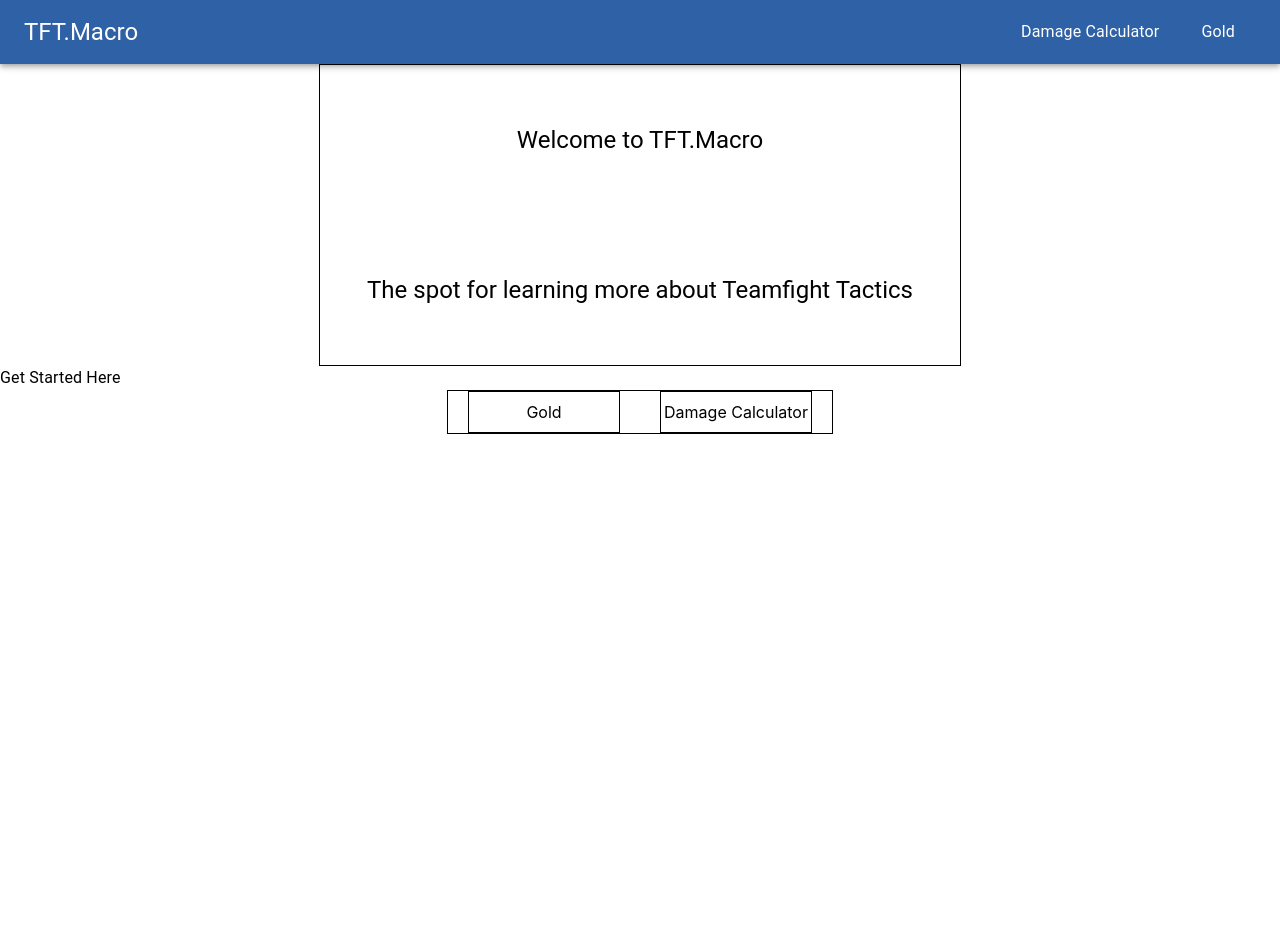
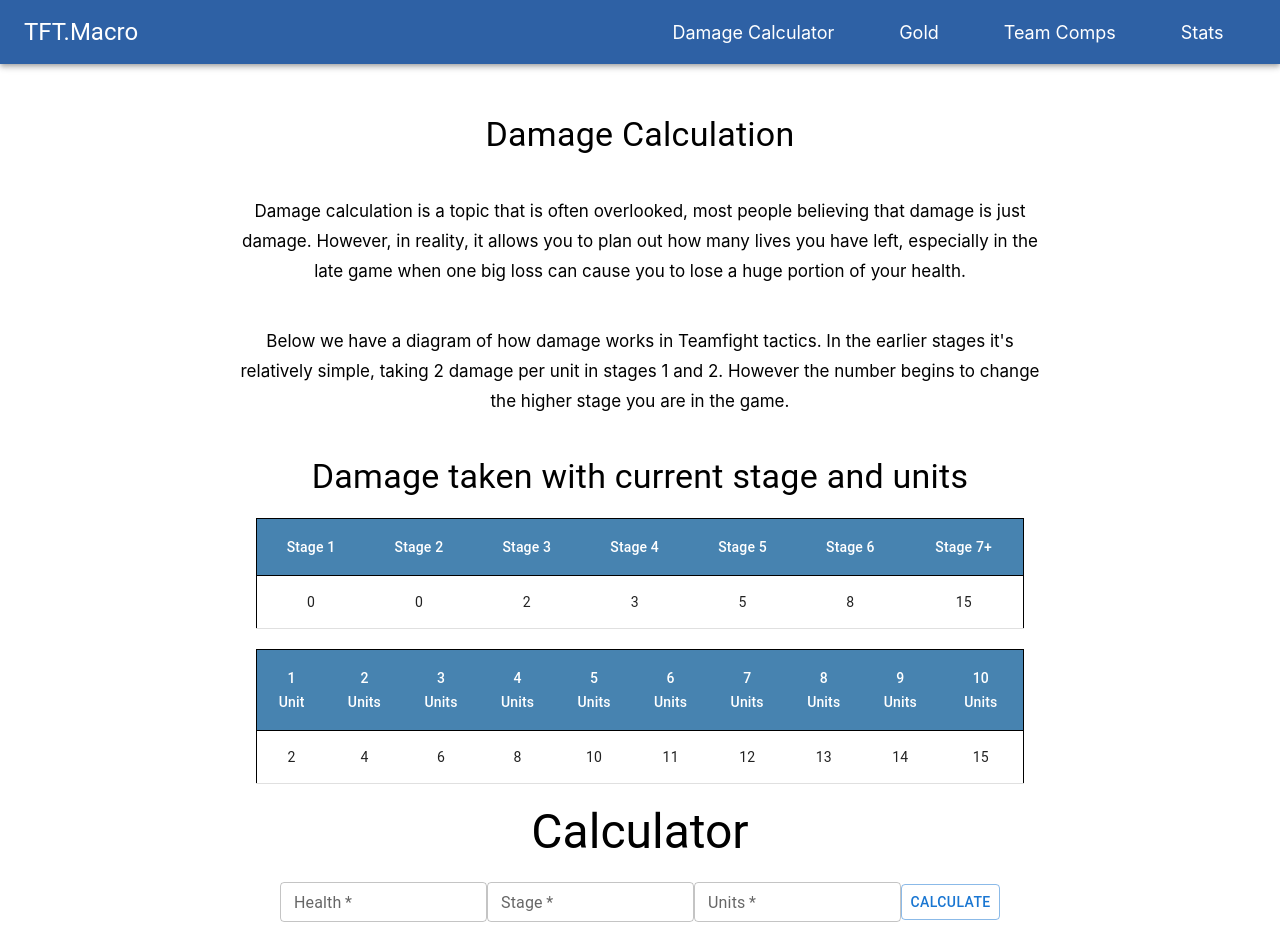
Before and after one commit to AldrichhhXO/tftmacro, a React (Create React App) app: page /dmg in a window 1280 px wide. Before the commit the page ends 800 px from the top, so only its background shows below. Built offline with nearby package versions, Linux system fonts and the light colour scheme.

Commit message:
Fix on types issue on production

```diff
--- a/package.json
+++ b/package.json
@@ -14,6 +14,7 @@
     "@types/node": "^12.20.36",
     "@types/react": "^17.0.33",
     "@types/react-dom": "^17.0.10",
+    "@types/react-router-dom": "^5.3.2",
     "react": "^17.0.2",
     "react-dom": "^17.0.2",
     "react-router-dom": "^5.3.0",
@@ -44,8 +45,5 @@
       "last 1 firefox version",
       "last 1 safari version"
     ]
-  },
-  "devDependencies": {
-    "@types/react-router-dom": "^5.3.2"
   }
 }
--- a/src/App.css
+++ b/src/App.css
@@ -36,3 +36,10 @@
     transform: rotate(360deg);
   }
 }
+
+
+input::-webkit-outer-spin-button,
+input::-webkit-inner-spin-button {
+  -webkit-appearance: none;
+  margin: 0;
+}
--- /dev/null
+++ b/src/Components/Composition/Composition.tsx
@@ -0,0 +1,24 @@
+import React from 'react'
+import { Card, Typography} from '@mui/material'
+import { makeStyles } from '@mui/styles'
+
+const useStyles = makeStyles({
+    composition: {
+        width: '100%',
+        margin: '10px auto',
+        height: '100px'
+    }
+})
+
+export default function Composition() {
+    const classes = useStyles()
+
+    return (
+        <Card className = {classes.composition} variant = "outlined">
+            <Typography variant = "h4">Johnny Sins Assassins</Typography>
+            <div >
+                Composition Components
+            </div>
+        </Card>
+    )
+}
--- a/src/Components/DamageCalculator/DamageCalculation.tsx
+++ b/src/Components/DamageCalculator/DamageCalculation.tsx
@@ -1,21 +1,32 @@
 import React,  {ChangeEvent, useState} from 'react'
-import { TextField, FormGroup, FormLabel, Button } from '@mui/material'
+import { TextField, FormGroup, FormLabel, Button, Toolbar } from '@mui/material'
 import { makeStyles } from '@mui/styles'
 
 
 const useStyles = makeStyles({
     form: {
-        width: '50%',
-        margin: 'auto'
+        width: '60%',
+        margin: 'auto',
+
+        height: 'fit-content',
+        display: 'flex',
+        justifyContent: 'center',
+        alignItems: 'center'
     },
     textField: {
-        margin: '5px auto'
+        margin: '10px auto',
+        background: 'white',
+
+
     },
+    textFieldContainer: {
+
+        width: '100%',
+    }
 
 })
 
 export default function DamageCalculation() {
-
     const [ health, setHealth ] = useState('')
     const [ stage, setStage ] = useState('')
     const [ units, setUnit ] = useState('')
@@ -41,9 +52,6 @@
         let currentHealth = Number( {health} )
         let currentStage = Number( {stage} )
         let currentUnits = Number( {units} )
-
-
-
         let differentialHealth = 0;
 
         switch (currentStage) {
@@ -63,8 +71,6 @@
                 differentialHealth = 15;
                 break;
         }
-
-
         switch (currentUnits) {
             case 1 || 2 || 3 || 4 || 5:
                 differentialHealth += (2 * currentUnits);
@@ -75,12 +81,16 @@
 
     return (
         <form className = {classes.form}>
-            <FormGroup>
-                <TextField className = {classes.textField} type = "number" required value = { health } label = "Health" onChange = {updateHealth}></TextField>
-                <TextField className = {classes.textField} type = "number" required value = { stage } label = "Stage" onChange = {updateStage}></TextField>
-                <TextField className = {classes.textField} type = "number" required value = { units } label = "Units" onChange = {updateUnits}></TextField>
-            </FormGroup>
-            <Button variant = "outlined" color = "primary" onClick = {calculateHealth} >Calculate</Button>
+            <div >
+                <Toolbar>
+                    <TextField size = "small" className = {classes.textField} type = "number" required value = { health } label = "Health" onChange = {updateHealth}></TextField>
+                    <TextField size = "small" className = {classes.textField} type = "number" required value = { stage } label = "Stage" onChange = {updateStage}></TextField>
+                    <TextField size = "small" className = {classes.textField} type = "number" required value = { units } label = "Units" onChange = {updateUnits}></TextField>
+                    <Button sx = {{margin: '10px auto', position: 'relative'}} variant = "outlined" color = "primary" onClick = {calculateHealth} >Calculate</Button>
+                </Toolbar>
+
+            </div>
+
         </form>
     )
 }
--- a/src/Components/Navbar/Navbar.tsx
+++ b/src/Components/Navbar/Navbar.tsx
@@ -9,15 +9,27 @@
         height: '100px'
     },
     NavbarLinks: {
+        width: '50%',
+        display: 'flex',
+        justifyContent: 'space-around',
 
-        width: '20vw',
-        display: 'flex',
-        justifyContent: 'space-around'
+
     },
     NavbarLink: {
         color: 'white',
-        textDecoration: 'none'
-    }
+        textDecoration: 'none',
+        fontSize: '18px',
+        '&:after' : {
+            content: '',
+            display: 'block',
+            height: '5px',
+            color: 'red',
+            width: '100%',
+
+        }
+
+    },
+
 })
 
 export default function Navbar() {
@@ -27,16 +39,16 @@
         <AppBar sx = {{backgroundColor: 'rgba(10,70,150, 0.85)'}} position = "relative">
             <Toolbar sx = {{ display: 'flex', justifyContent: 'space-between' }}>
                 <Typography variant = "h5">
-                    TFT.Macro
+                    <Link href = "/" sx = {{textDecoration: 'none', color: 'white'}}>TFT.Macro</Link>
                 </Typography>
-                <Typography>
+
                     <div className = {classes.NavbarLinks}>
                         <Link href = "/dmg" className = {classes.NavbarLink}>Damage Calculator</Link>
                         <Link href = "/gold" className = {classes.NavbarLink}>Gold</Link>
+                        <Link href = "/team-comps" className = {classes.NavbarLink}>Team Comps</Link>
+                        <Link href = "" className = {classes.NavbarLink}>Stats</Link>
                     </div>
-                </Typography>
             </Toolbar>
-
         </AppBar>
     )
 }
--- /dev/null
+++ b/src/Containers/CompositionsContainer/CompositionsContainer.tsx
@@ -0,0 +1,27 @@
+import React from 'react'
+import Composition from '../../Components/Composition/Composition'
+import { Table, TableCell } from '@mui/material'
+
+import { makeStyles } from '@mui/styles'
+
+const useStyles = makeStyles({
+    table: {
+        width: '50%',
+        margin: 'auto',
+        border: '1px solid gray'
+    }
+})
+
+export default function CompositionsContainer() {
+
+    const classes = useStyles()
+    return (
+        <Table className = {classes.table}>
+             <Composition />
+             <Composition />
+             <Composition />
+        </Table>
+
+
+    )
+}
--- /dev/null
+++ b/src/Layout/PageLayout.tsx
@@ -0,0 +1,21 @@
+import React from 'react'
+import { makeStyles } from '@mui/styles'
+import Navbar from '../Components/Navbar/Navbar'
+
+const useStyles = makeStyles({
+    pageLayout: {
+
+        width: '100vw',
+        height: '100vh'
+    }
+})
+
+export default function PageLayout(props: any) {
+    const classes = useStyles()
+    return (
+        <div className = {classes.pageLayout}>
+            <Navbar />
+            {props.children}
+        </div>
+    )
+}
--- a/src/Pages/DamageCalculator/DamageCalculator.tsx
+++ b/src/Pages/DamageCalculator/DamageCalculator.tsx
@@ -1,23 +1,41 @@
 import React from 'react'
 import { Table, TableBody, TableCell, TableHead, TableRow, Typography } from '@mui/material'
-import Navbar from '../../Components/Navbar/Navbar'
 import { makeStyles } from '@mui/styles'
 import DamageCalculation from '../../Components/DamageCalculator/DamageCalculation'
-
+import PageLayout from '../../Layout/PageLayout'
 
 const useStyles = makeStyles({
     table: {
         width: '60%',
-        margin: '10px auto',
-        border: '1px solid gray'
+        maxWidth: '800px',
+        margin: '20px auto',
+        border: '1px solid black',
+
     },
     tableHead: {
-        background: 'rgba(20,20,20,1)'
+        background: 'rgba(10,90,150, 0.75)'
+    },
+    tableHeaderCell: {
+        color: 'white',
+        borderBottom: '1px solid black',
+        textAlign: 'center'
     },
     tableCell: {
-        color: 'white'
+       textAlign: 'center'
+    },
+    dmgCalculationText: {
+        margin: ' 40px auto',
+        textAlign: 'center',
+        width: '50%',
+        maxWidth: '800px',
+        fontSize: '21px',
+        [`@media only screen and (min-width: 300px )`]: {
+            width: '80%',
+            fontSize: '17px',
+            lineHeight: '30px'
+        },
 
-    }
+    },
 })
 
 export default function DamageCalculator() {
@@ -26,23 +44,23 @@
         return (
         <Table className = {classes.table}>
         <TableHead className = {classes.tableHead}>
-            <TableCell className = {classes.tableCell}>Stage 1</TableCell>
-            <TableCell className = {classes.tableCell}>Stage 2</TableCell>
-            <TableCell className = {classes.tableCell}>Stage 3</TableCell>
-            <TableCell className = {classes.tableCell}>Stage 4</TableCell>
-            <TableCell className = {classes.tableCell}>Stage 5</TableCell>
-            <TableCell className = {classes.tableCell}>Stage 6</TableCell>
-            <TableCell className = {classes.tableCell}>Stage 7+</TableCell>
+            <TableCell className = {classes.tableHeaderCell}>Stage 1</TableCell>
+            <TableCell className = {classes.tableHeaderCell}>Stage 2</TableCell>
+            <TableCell className = {classes.tableHeaderCell}>Stage 3</TableCell>
+            <TableCell className = {classes.tableHeaderCell}>Stage 4</TableCell>
+            <TableCell className = {classes.tableHeaderCell}>Stage 5</TableCell>
+            <TableCell className = {classes.tableHeaderCell}>Stage 6</TableCell>
+            <TableCell className = {classes.tableHeaderCell}>Stage 7+</TableCell>
         </TableHead>
         <TableBody>
             <TableRow>
-                <TableCell>0</TableCell>
-                <TableCell>0</TableCell>
-                <TableCell>2</TableCell>
-                <TableCell>3</TableCell>
-                <TableCell>5</TableCell>
-                <TableCell>8</TableCell>
-                <TableCell>15</TableCell>
+                <TableCell className = {classes.tableCell}>0</TableCell>
+                <TableCell className = {classes.tableCell}>0</TableCell>
+                <TableCell className = {classes.tableCell}>2</TableCell>
+                <TableCell className = {classes.tableCell}>3</TableCell>
+                <TableCell className = {classes.tableCell}>5</TableCell>
+                <TableCell className = {classes.tableCell}>8</TableCell>
+                <TableCell className = {classes.tableCell}>15</TableCell>
             </TableRow>
         </TableBody>
     </Table>
@@ -53,29 +71,29 @@
         return (
         <Table className = {classes.table}>
             <TableHead className = {classes.tableHead}>
-                    <TableCell className = {classes.tableCell}>1 Unit</TableCell>
-                    <TableCell className = {classes.tableCell}>2 Units</TableCell>
-                    <TableCell className = {classes.tableCell}>3 Units</TableCell>
-                    <TableCell className = {classes.tableCell}>4 Units</TableCell>
-                    <TableCell className = {classes.tableCell}>5 Units</TableCell>
-                    <TableCell className = {classes.tableCell}>6 Units</TableCell>
-                    <TableCell className = {classes.tableCell}>7 Units</TableCell>
-                    <TableCell className = {classes.tableCell}>8 Units</TableCell>
-                    <TableCell className = {classes.tableCell}>9 Units</TableCell>
-                    <TableCell className = {classes.tableCell}>10 Units</TableCell>
+                    <TableCell className = {classes.tableHeaderCell}>1 Unit</TableCell>
+                    <TableCell className = {classes.tableHeaderCell}>2 Units</TableCell>
+                    <TableCell className = {classes.tableHeaderCell}>3 Units</TableCell>
+                    <TableCell className = {classes.tableHeaderCell}>4 Units</TableCell>
+                    <TableCell className = {classes.tableHeaderCell}>5 Units</TableCell>
+                    <TableCell className = {classes.tableHeaderCell}>6 Units</TableCell>
+                    <TableCell className = {classes.tableHeaderCell}>7 Units</TableCell>
+                    <TableCell className = {classes.tableHeaderCell}>8 Units</TableCell>
+                    <TableCell className = {classes.tableHeaderCell}>9 Units</TableCell>
+                    <TableCell className = {classes.tableHeaderCell}>10 Units</TableCell>
                 </TableHead>
                 <TableBody>
                 <TableRow>
-                    <TableCell>2</TableCell>
-                    <TableCell>4</TableCell>
-                    <TableCell>6</TableCell>
-                    <TableCell>8</TableCell>
-                    <TableCell>10</TableCell>
-                    <TableCell>11</TableCell>
-                    <TableCell>12</TableCell>
-                    <TableCell>13</TableCell>
-                    <TableCell>14</TableCell>
-                    <TableCell>15</TableCell>
+                    <TableCell className = {classes.tableCell} >2</TableCell>
+                    <TableCell className = {classes.tableCell}>4</TableCell>
+                    <TableCell className = {classes.tableCell}>6</TableCell>
+                    <TableCell className = {classes.tableCell}>8</TableCell>
+                    <TableCell className = {classes.tableCell}>10</TableCell>
+                    <TableCell className = {classes.tableCell}>11</TableCell>
+                    <TableCell className = {classes.tableCell}>12</TableCell>
+                    <TableCell className = {classes.tableCell}>13</TableCell>
+                    <TableCell className = {classes.tableCell}>14</TableCell>
+                    <TableCell className = {classes.tableCell}>15</TableCell>
                 </TableRow>
                 </TableBody>
         </Table>
@@ -84,17 +102,24 @@
 
 
     return (
-        <div>
-            <Navbar />
-            <Typography sx = {{textAlign: 'center', margin: '10px auto'}} variant = "h4">Damage Calculation</Typography>
+        <PageLayout>
+            <Typography sx = {{textAlign: 'center', margin: ' auto', marginTop: '50px'}} variant = "h4">Damage Calculation</Typography>
+            <p className = {classes.dmgCalculationText} >
+                Damage calculation is a topic that is often overlooked, most people believing that damage is just damage. However, in reality, it allows you to
+                plan out how many lives you have left, especially in the late game when one big loss can cause you to lose a huge portion of your health.
+            </p>
+            <p className = {classes.dmgCalculationText}>
+                Below we have a diagram of how damage works in Teamfight tactics. In the earlier stages it's relatively simple, taking 2 damage per unit in stages 1 and 2.
+                However the number begins to change the higher stage you are in the game.
+            </p>
             <Typography sx = {{textAlign: 'center', margin: '10px auto'}} variant = "h4">Damage taken with current stage and units</Typography>
             <DamageStage />
             <DamageUnit />
-            <Typography variant = "h3">
+            <Typography variant = "h3" sx = {{margin: ' 10px auto', textAlign: 'center'}}>
                 Calculator
             </Typography>
 
             <DamageCalculation />
-        </div>
+        </PageLayout>
     )
 }
--- a/src/Pages/Gold/Gold.tsx
+++ b/src/Pages/Gold/Gold.tsx
@@ -1,5 +1,5 @@
 import React from 'react'
-import { Typography, Table, TableHead, TableBody, TableCell } from '@mui/material'
+import { Typography, Table, TableHead, TableBody, TableCell, Card } from '@mui/material'
 import { makeStyles } from '@mui/styles'
 import Navbar from '../../Components/Navbar/Navbar'
 
@@ -17,21 +17,23 @@
         width: '70%'
     },
     Table: {
-        width: '70%',
+        width: '60%',
+        maxWidth: '600px',
         margin: 'auto',
         border: '1px solid black'
+    },
+    economySection: {
+
     }
 })
 
 export default function Gold() {
-
+    document.title = "TFT.Macro | Gold Overview"
     const classes = useStyles()
     return (
         <div>
             <Navbar />
-            <Typography variant = "h2" className = {classes.pageTitle}>
-                Gold Guide
-            </Typography>
+
             <p className = {classes.pageDescription}>
                 Gold in Teamfight Tactics is the currency that allows you to be
                 able to level your troops, as well as increase your level to be able
@@ -42,11 +44,13 @@
                 Gold has a small micromechanic that allows the player to hold excess amounts to
                 be able to defy the rolling odds and maximize the chances of rolling 3-star
             </p>
-
+            <Typography sx = {{textAlign: 'center', margin: '20px auto'}} variant = "h3" >
+                Gold Guide
+            </Typography>
             <Table className = {classes.Table}>
                 <TableHead>
                     <TableCell>
-                        Gold Guide
+
                     </TableCell>
                 </TableHead>
                 <TableBody>
@@ -56,6 +60,36 @@
                     <TableCell> 5</TableCell>
                 </TableBody>
             </Table>
+            <Typography variant = "h4">Economy Methods</Typography>
+            <p className = {classes.pageDescription}>
+                Although learning the basics of gold in Teamfight Tactics is somewhat of a basic
+                concept, what matters how you end up using the gold.
+            </p>
+            <p className = {classes.pageDescription}>
+                Depending on what team composition you use, it will determine how you should utilize your
+                gold throughout the game. Here we have a couple of economy methods and some composition that they are good for
+            </p>
+
+            <section className = {classes.economySection}>
+                <Card variant = "outlined">
+                    <Typography variant = "h4">Slow Roll</Typography>
+                    <p>
+                        This method is primarily a greedy type of economy where you will
+                        reach 50 gold as fast as possible and reroll every round to be able to hit the champs that you need
+                    </p>
+                    <p>
+                        <strong>Note: </strong> It is generally good practice to hold 50 gold as long as possible because of the amount of interest you earn each round
+                        but <strong>Make sure</strong> you aren't being too greedy by losing too much health. If you need to stabilize your comp be sure to do so.
+                    </p>
+                    <p>
+
+                    </p>
+                </Card>
+                <Card variant = "outlined">
+                    <Typography variant = "h4">Fast 8</Typography>
+                </Card>
+
+            </section>
         </div>
     )
 }
--- a/src/Pages/Landing/Landing.tsx
+++ b/src/Pages/Landing/Landing.tsx
@@ -1,9 +1,9 @@
+// eslint-disable-line
 import React from 'react'
-import Navbar from '../../Components/Navbar/Navbar'
 import { Typography} from '@mui/material'
-import {Link} from 'react-router-dom'
 import { makeStyles } from '@mui/styles'
-
+import CompositionsContainer from '../../Containers/CompositionsContainer/CompositionsContainer'
+import PageLayout from '../../Layout/PageLayout'
 
 const useStyles  = makeStyles({
     landingText: {
@@ -41,8 +41,7 @@
 
     const classes = useStyles()
     return (
-        <div>
-            <Navbar />
+        <PageLayout>
             <div className = {classes.landingText}>
                 <Typography variant = "h5">
                     Welcome to TFT.Macro
@@ -51,19 +50,10 @@
                     The spot for learning more about Teamfight Tactics
                 </Typography>
             </div>
-
-
-            <div>
-                <Typography>
-                    Get Started Here
-                </Typography>
-                <div className = {classes.gettingStarted}>
-                    <Link className = {classes.gettingStartedButton} to = "/gold">Gold</Link>
-                    <Link className = {classes.gettingStartedButton} to = "/dmg">Damage Calculator</Link>
-                </div>
-            </div>
-
-
-        </div>
+            <Typography variant = "h4" sx = {{textAlign: 'center', margin: '20px auto'}}>
+                Top Compositions
+            </Typography>
+            <CompositionsContainer />
+        </PageLayout>
     )
 }
```
Also changed, not shown: src/App.tsx (+3 -11 lines), src/Pages/Compositions/Compositions.tsx (added, +12 -0 lines), 1 other file (tests, documents, lock files or other folders).
